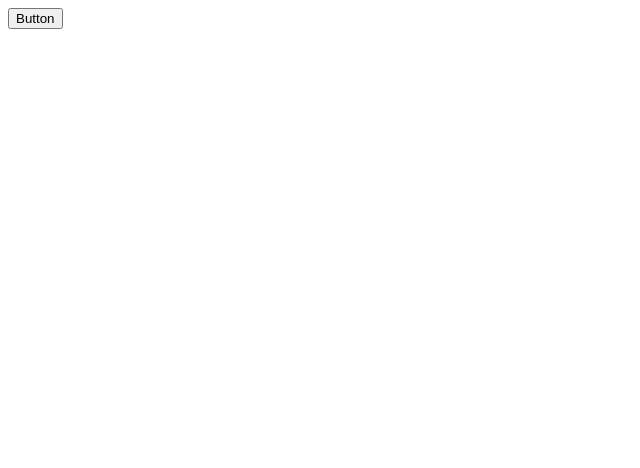
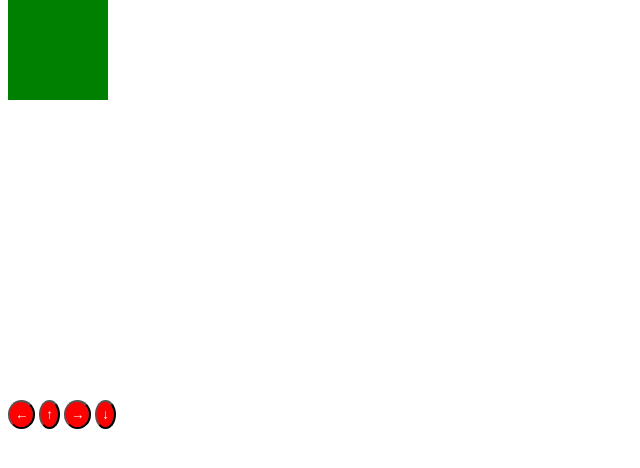
Before and after one commit to MomadeJuniorz/simple---game, a plain HTML site: page index.html in a window 1280 px wide. Shown: the whole page, without its empty margins (0-640 px from the left). Drawn offline with Linux system fonts and the light colour scheme.

Commit message:
updating the content

```diff
--- a/index.html
+++ b/index.html
@@ -1 +1,66 @@
-<button>Button</button>
+<style type="text/css">
+	#player{
+		width: 100px;
+		height: 100px;
+		background: green;
+	}
+
+	button{
+		padding: 5px;
+		background:red;
+		color: white;
+		border-radius: 50%;
+	}
+
+	.controller{
+		margin-top: 400px;
+	}
+</style>
+
+
+	<div id="player"></div>
+<div class="controller">
+	<button onclick="left()">&larr;</button>
+
+	<button onclick="up()">&uarr;</button>
+
+	<button onclick="right()">&rarr;</button>
+
+	<button onclick="down()">&darr;</button>
+</div>
+
+<script type="text/javascript">
+	let player = document.getElementById('player');
+	let movement =10;
+	let steps = 2;
+	player.style.position="absolute";
+	player.style.top=0;
+
+
+	function add(){
+		console.log()
+	}
+
+
+	/*function up() {
+		steps--;
+		player.style.top=movement-steps;
+	}
+
+
+	function down() {
+		steps++;
+		player.style.top=movement*steps;
+	}
+
+	function arrowLeft() {
+		steps--;
+		player.style.top=movement-steps;
+	}
+
+	function arrowRight() {
+		steps++;
+		player.style.top=movement*steps;
+	}*/
+
+</script>
```
